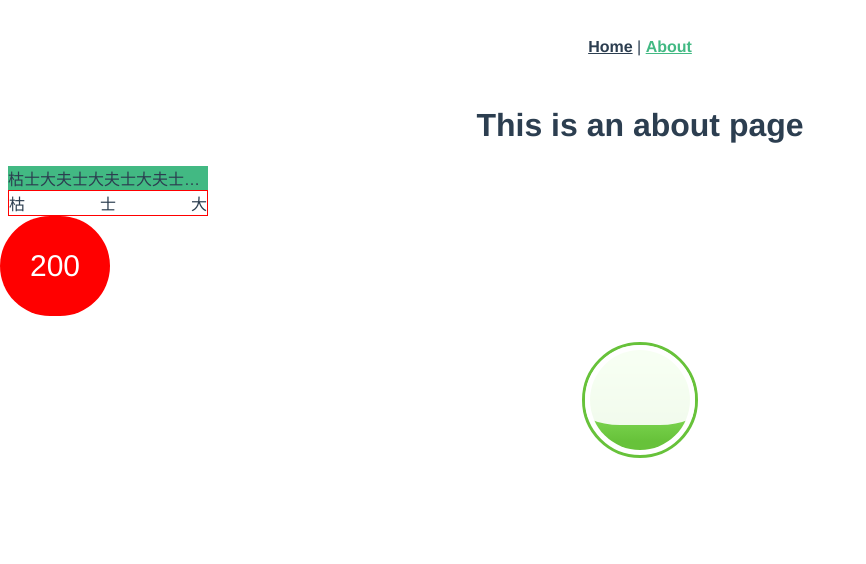
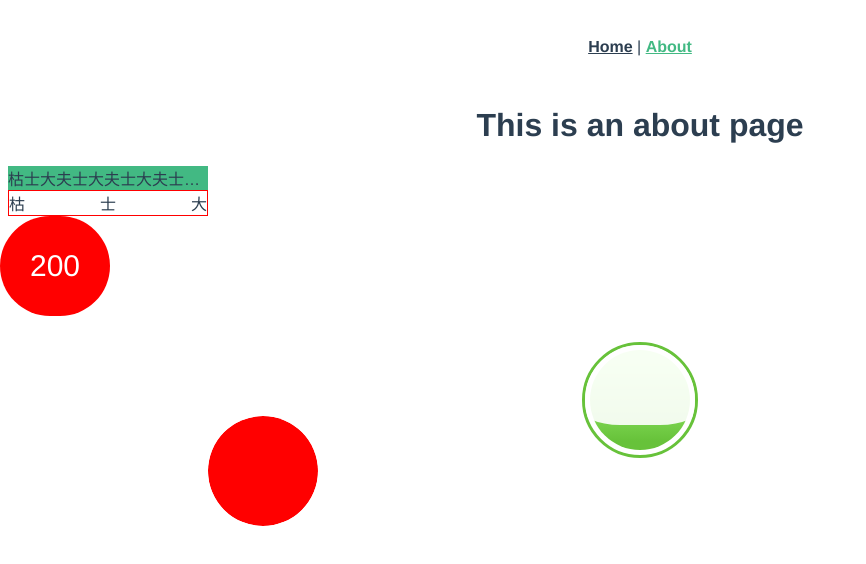
Before and after one commit to leolee18/vue-c3-demo, a Vue app: page /#/about in a window 1280 px wide. Shown: the top 564 px of the page, without its empty margins (0-866 px from the left). Built offline with nearby package versions, Linux system fonts and the light colour scheme; no server answers.

Commit message:
环型loading

```diff
--- /dev/null
+++ b/src/components/ringLoading.vue
@@ -0,0 +1,112 @@
+<template>
+  <div class="ring-wrap">
+  	<div class="ring-wrap-l">
+  		<div class="ring-wrap-ll" :style="{transform: 'rotate('+rlol+'deg)'}"></div>
+  	</div>
+  	<div class="ring-wrap-r">
+  		<div class="ring-wrap-rr" :style="{transform: 'rotate('+rlor+'deg)'}"></div>
+  	</div>
+  </div>
+</template>
+
+<script>
+	export default {
+		props: {
+			rotnum: String
+		},
+		data () {
+			return {
+				rlor:0,
+				rlol:0
+			}
+		},
+		watch: {
+			rotnum(val){
+				if(val && val != ''){
+					let mrNum = parseInt(val);
+					if(mrNum > 360)mrNum = 360;
+					if(mrNum < 0)mrNum = 0;
+					if(mrNum < 180){
+						this.rlor = mrNum;
+						this.rlol = 0;
+					}else{
+						this.rlor = 180;
+						this.rlol = mrNum-180;
+					}
+				}else{
+					this.rlol = 0;
+					this.rlor = 0;
+				}
+			}
+		},
+		mounted(){
+			if(this.rotnum && this.rotnum != ''){
+				let mrNum = parseInt(this.rotnum);
+				if(mrNum > 360)mrNum = 360;
+				if(mrNum < 0)mrNum = 0;
+				if(mrNum < 180){
+					this.rlor = mrNum;
+					this.rlol = 0;
+				}else{
+					this.rlor = 180;
+					this.rlol = mrNum-180;
+				}
+			}else{
+				this.rlol = 0;
+				this.rlor = 0;
+			}
+			console.log(this.rotnum)
+		},
+		methods: {
+
+		}
+	}
+</script>
+
+<style scoped>
+	.ring-wrap{
+		position: relative;
+		width:110px;
+		height:110px;
+		margin: 200px;
+		border-radius:50%;
+		overflow: hidden;
+	}
+	.ring-wrap-l{
+		position:absolute;
+		width:55px;
+		height:110px;
+		left:0;
+		top:0;
+		z-index: 2;
+		overflow: hidden;
+	}
+	.ring-wrap-r{
+		position:absolute;
+		width:55px;
+		height:110px;
+		right:0;
+		top:0;
+		z-index: 2;
+		overflow:hidden;
+	}
+	.ring-wrap-ll{
+		position: absolute;
+		width:55px;
+		height:110px;
+		left: 55px;
+		border-radius:0 55px 55px 0;
+		background:red;
+		transform-origin:left center;
+		transform: rotate(45deg);
+	}
+	.ring-wrap-rr{
+		position: absolute;
+		width:55px;
+		height:110px;
+		left: -55px;
+		border-radius:55px 0 0 55px;
+		transform-origin:right center;
+		background-color: red;
+	}
+</style>
--- a/src/views/About.vue
+++ b/src/views/About.vue
@@ -8,17 +8,22 @@
 				<div class="wave-mask"></div>
 		</div>
 		<div class="abo-dd">200</div>
+		<ring-loading rotnum="380"></ring-loading>
   </div>
 </template>
 
 <script>
 	//测试新接口封装
 	import { get, post } from '@/server/maxios.js'
+	import ringLoading from '@/components/ringLoading.vue'
 	export default {
 		mounted() {
 			post('http://51coach.com/wwlyweb/interface/all.php',{type: 1}).then(data=>{
 				console.log(data)
 			})
+		},
+		components:{
+			ringLoading
 		},
 		methods: {
 
@@ -104,4 +109,5 @@
 		display: none;
 		background-color: #eee;
 	}
+
 </style>
```
